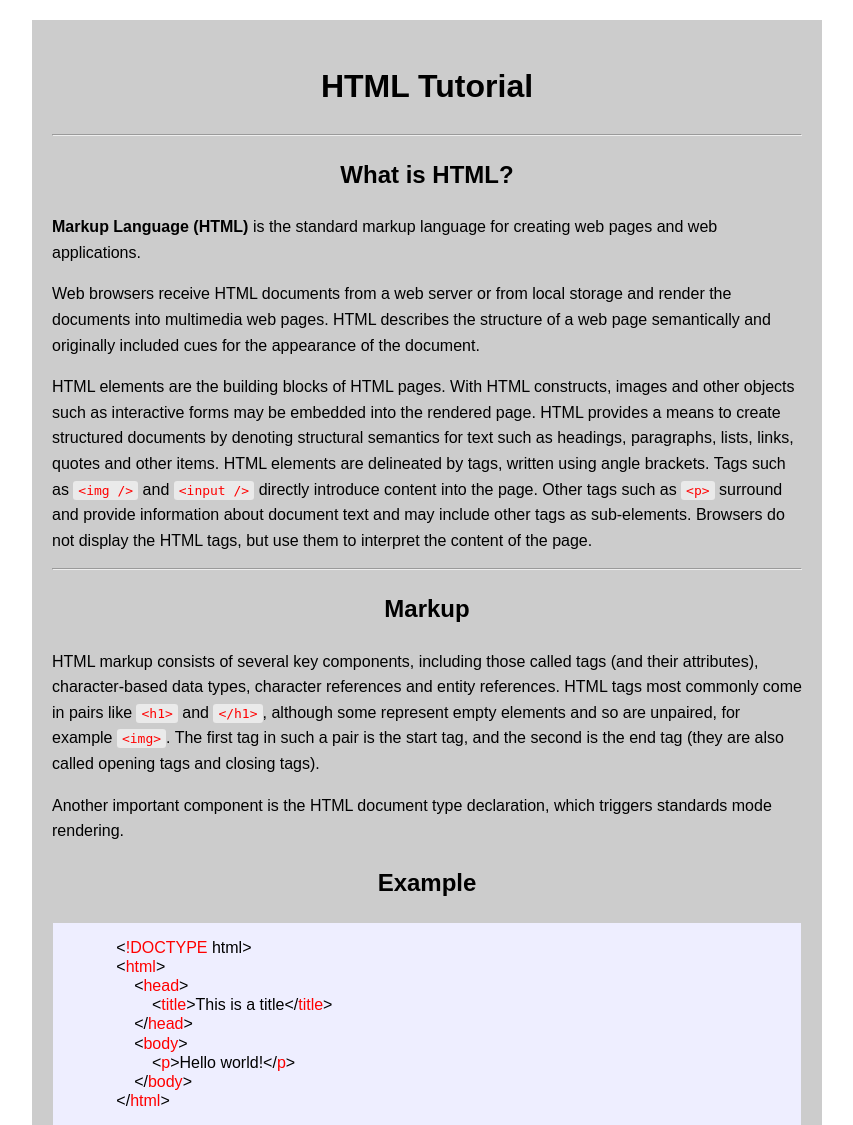
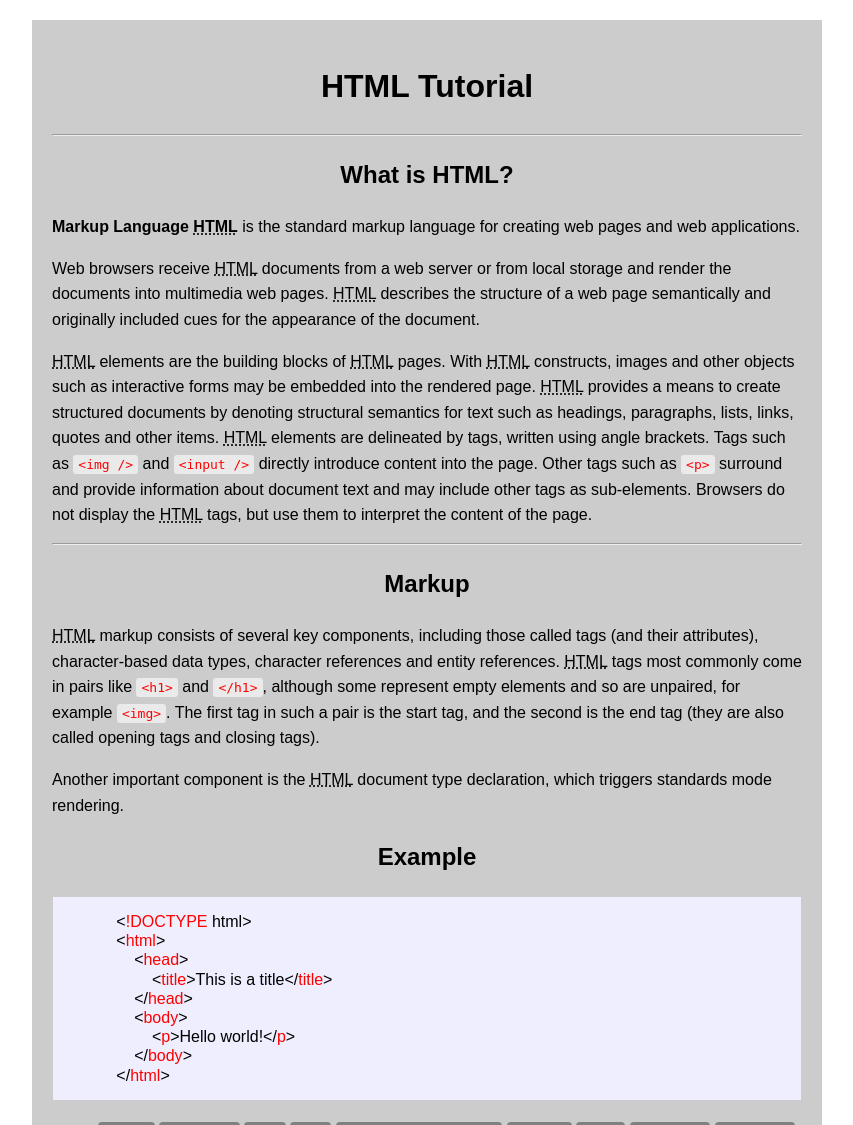
Before and after one commit to wiergumshtrefa/Web41, a PHP site: page / in a window 1280 px wide. Shown: the top 1125 px of the page, without its empty margins (213-1066 px from the left). Run offline with PHP 8.4, Linux system fonts and the light colour scheme.

Commit message:
task is finished

```diff
--- a/dz/dz3/index.html
+++ b/dz/dz3/index.html
@@ -11,13 +11,13 @@
         <h1>HTML Tutorial</h1>
         <hr>
         <h2>What is HTML?</h2>
-        <p><strong>Markup Language (HTML)</strong> is the standard markup language for creating web pages and web applications.</p>
-        <p>Web browsers receive HTML documents from a web server or from local storage and render the documents into multimedia web pages. HTML describes the structure of a web page semantically and originally included cues for the appearance of the document.</p>
-        <p>HTML elements are the building blocks of HTML pages. With HTML constructs, images and other objects such as interactive forms may be embedded into the rendered page. HTML provides a means to create structured documents by denoting structural semantics for text such as headings, paragraphs, lists, links, quotes and other items. HTML elements are delineated by tags, written using angle brackets. Tags such as <code>&lt;img /&gt;</code> and <code>&lt;input /&gt;</code> directly introduce content into the page. Other tags such as <code>&lt;p&gt;</code> surround and provide information about document text and may include other tags as sub-elements. Browsers do not display the HTML tags, but use them to interpret the content of the page.</p>
+        <p><strong>Markup Language <a href="https://developer.mozilla.org/en-US/docs/Learn/HTML">HTML</a></strong> is the standard markup language for creating web pages and web applications.</p>
+        <p>Web browsers receive <a href="https://developer.mozilla.org/en-US/docs/Learn/HTML">HTML</a> documents from a web server or from local storage and render the documents into multimedia web pages. <a href="https://developer.mozilla.org/en-US/docs/Learn/HTML">HTML</a> describes the structure of a web page semantically and originally included cues for the appearance of the document.</p>
+        <p><a href="https://developer.mozilla.org/en-US/docs/Learn/HTML">HTML</a> elements are the building blocks of <a href="https://developer.mozilla.org/en-US/docs/Learn/HTML">HTML</a> pages. With <a href="https://developer.mozilla.org/en-US/docs/Learn/HTML">HTML</a> constructs, images and other objects such as interactive forms may be embedded into the rendered page. <a href="https://developer.mozilla.org/en-US/docs/Learn/HTML">HTML</a> provides a means to create structured documents by denoting structural semantics for text such as headings, paragraphs, lists, links, quotes and other items. <a href="https://developer.mozilla.org/en-US/docs/Learn/HTML">HTML</a> elements are delineated by tags, written using angle brackets. Tags such as <code>&lt;img /&gt;</code> and <code>&lt;input /&gt;</code> directly introduce content into the page. Other tags such as <code>&lt;p&gt;</code> surround and provide information about document text and may include other tags as sub-elements. Browsers do not display the <a href="https://developer.mozilla.org/en-US/docs/Learn/HTML">HTML</a> tags, but use them to interpret the content of the page.</p>
         <hr>
         <h2>Markup</h2>
-        <p>HTML markup consists of several key components, including those called tags (and their attributes), character-based data types, character references and entity references. HTML tags most commonly come in pairs like <code>&lt;h1&gt;</code> and <code>&lt;/h1&gt;</code>, although some represent empty elements and so are unpaired, for example <code>&lt;img&gt;</code>. The first tag in such a pair is the start tag, and the second is the end tag (they are also called opening tags and closing tags).</p>
-        <p>Another important component is the HTML document type declaration, which triggers standards mode rendering.</p>
+        <p><a href="https://developer.mozilla.org/en-US/docs/Learn/HTML">HTML</a> markup consists of several key components, including those called tags (and their attributes), character-based data types, character references and entity references. <a href="https://developer.mozilla.org/en-US/docs/Learn/HTML">HTML</a> tags most commonly come in pairs like <code>&lt;h1&gt;</code> and <code>&lt;/h1&gt;</code>, although some represent empty elements and so are unpaired, for example <code>&lt;img&gt;</code>. The first tag in such a pair is the start tag, and the second is the end tag (they are also called opening tags and closing tags).</p>
+        <p>Another important component is the <a href="https://developer.mozilla.org/en-US/docs/Learn/HTML">HTML</a> document type declaration, which triggers standards mode rendering.</p>
         <h2>Example</h2>
         <div class="example">
             &lt;<span class="tag">!DOCTYPE</span> html&gt;<br>
--- a/dz/dz3/styles.css
+++ b/dz/dz3/styles.css
@@ -20,6 +20,18 @@ h1 {
 h2 {
     color: #000000;
     text-align: center;
+}
+
+a {
+    color: black;
+    text-decoration: underline;
+    text-decoration-style: dotted;
+}
+
+a:hover {
+    color: lightcoral;
+    text-decoration: underline;
+    text-decoration-style: solid;
 }
 
 p {
```
